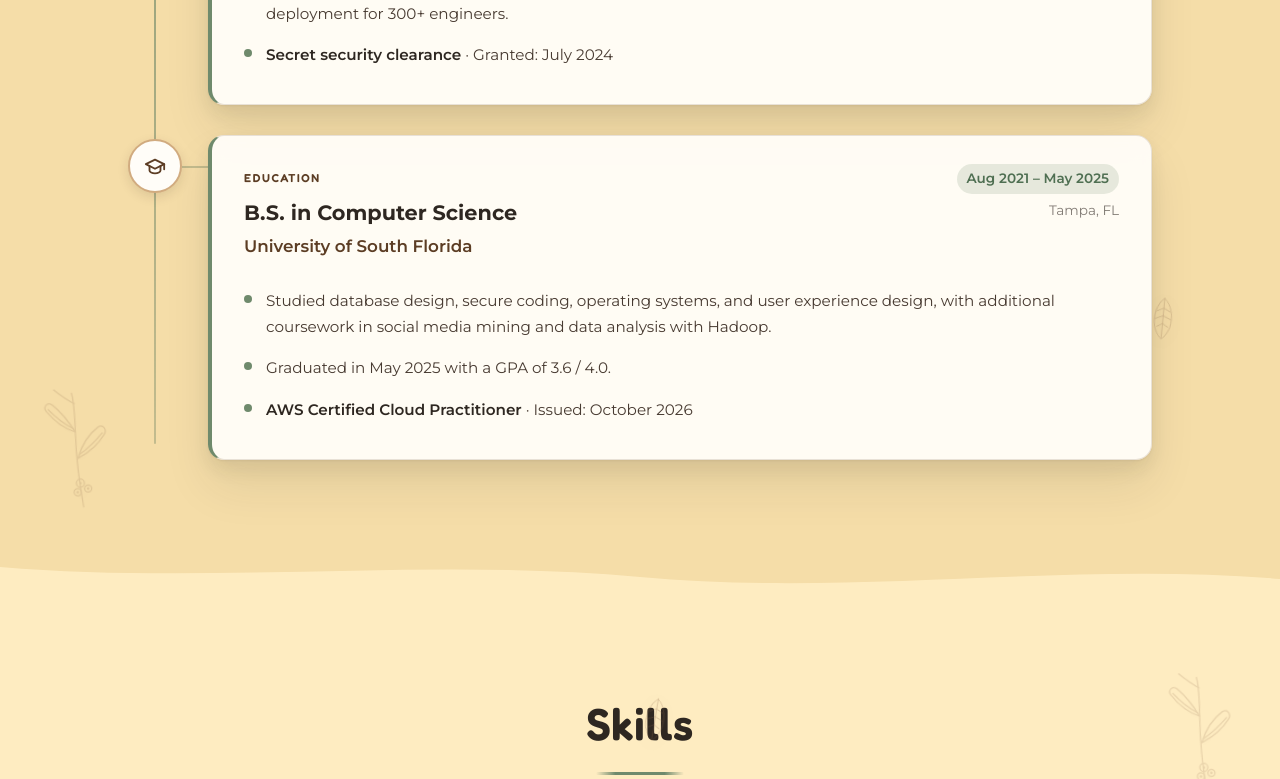
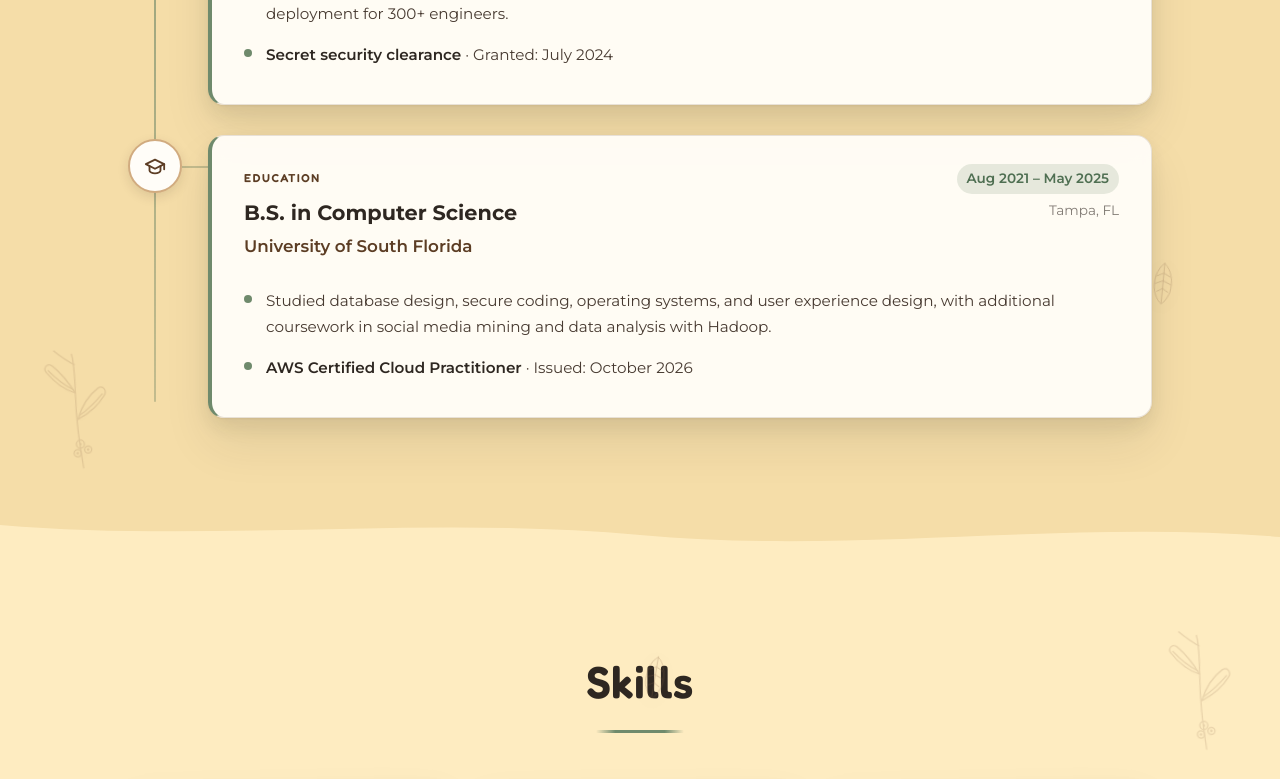
Before and after one commit to jaguan2/personal-portfolio, a React (Vite) app: page / in a window 1280 px wide. Shown: the part 2497-3276 px from the top of the page. Built offline with nearby package versions, Linux system fonts and the light colour scheme; a web font is replaced by a local one.

Commit message:
- removed GPA

```diff
--- a/src/components/Experience.jsx
+++ b/src/components/Experience.jsx
@@ -50,8 +50,7 @@ const experiences = [
     location: 'Tampa, FL',
     period: 'Aug 2021 – May 2025',
     details: [
-      'Studied database design, secure coding, operating systems, and user experience design, with additional coursework in social media mining and data analysis with Hadoop.',
-      'Graduated in May 2025 with a GPA of 3.6 / 4.0.'
+      'Studied database design, secure coding, operating systems, and user experience design, with additional coursework in social media mining and data analysis with Hadoop.'
     ],
     credential: { label: 'AWS Certified Cloud Practitioner', date: 'Issued: October 2026' }
   }
```
Also changed, not shown: 1 other file (tests, documents, lock files or other folders).
